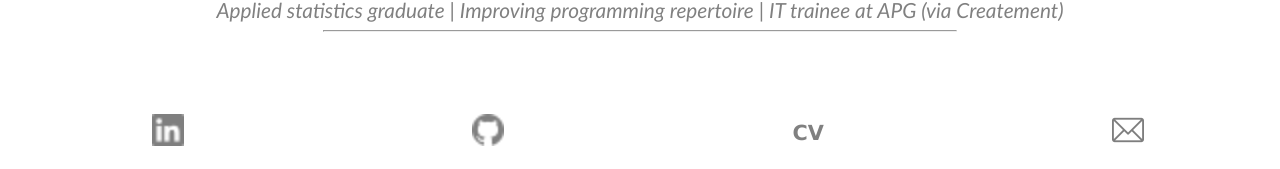
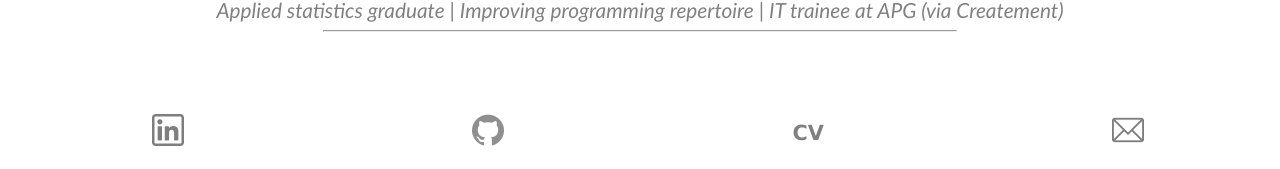
Before and after one commit to RoelHuijskens/PersonalWebsite, a Flask app: page / in a window 1280 px wide. Shown: the part 628-797 px from the top of the page. Run offline with Flask 2, Linux system fonts and the light colour scheme.

Commit message:
icon fix

```diff
--- a/Templates/Default.html
+++ b/Templates/Default.html
@@ -28,8 +28,8 @@
 
 	<span class = "flex-container" id="footer">
 		<a class="icons" id="top_item" href="https://www.linkedin.com/in/roel-huijskens-385669143/">
-		<img src="{{url_for('static', filename='icons/icon-linkedin.png')}}" style="height:2rem;opacity:0.5"></a>
-		<a class="icons" id="top_item" href="https://github.com/RoelHuijskens"><img src="{{url_for('static', filename='icons/icon-github.png')}}" style="height:2rem;opacity:0.5"></a>
+		<img src="{{url_for('static', filename='icons/linkedin.png')}}" style="height:2rem;opacity:0.5"></a>
+		<a class="icons" id="top_item" href="https://github.com/RoelHuijskens"><img src="{{url_for('static', filename='icons/github.png')}}" style="height:2rem;opacity:0.5"></a>
 		<a class="icons" id="top_item" href="{{url_for('static', filename='CV_English.pdf')}}"><b id=icon_low style="font-family:Verdana">CV</b></a>
 		<a class="icons" id="top_item" href = "mailto: roelh@hotmail.com"><img src="{{url_for('static', filename='icons/mail.png')}}" style="height:2rem;opacity:0.5"></a>
 	</span>
--- a/Templates/Starting_page.html
+++ b/Templates/Starting_page.html
@@ -35,8 +35,8 @@
 
 <span class = "flex-container" id="footer">
 	<a class="icons" id="top_item" href="https://www.linkedin.com/in/roel-huijskens-385669143/">
-	<img src="{{url_for('static', filename='icons/icon-linkedin.png')}}" style="height:2rem;opacity:0.5"></a>
-	<a class="icons" id="top_item" href="https://github.com/RoelHuijskens"><img src="{{url_for('static', filename='icons/icon-github.png')}}" style="height:2rem;opacity:0.5"></a>
+	<img src="{{url_for('static', filename='icons/linkedin.png')}}" style="height:2rem;opacity:0.5"></a>
+	<a class="icons" id="top_item" href="https://github.com/RoelHuijskens"><img src="{{url_for('static', filename='icons/github.png')}}" style="height:2rem;opacity:0.5"></a>
 	<a class="icons" id="top_item" href="{{url_for('static', filename='CV_English.pdf')}}"><b id=icon_low style="font-family:Verdana">CV</b></a>
 	<a class="icons" id="top_item" href = "mailto: roelh@hotmail.com"><img src="{{url_for('static', filename='icons/mail.png')}}" style="height:2rem;opacity:0.5"></a>
 </span>
```
